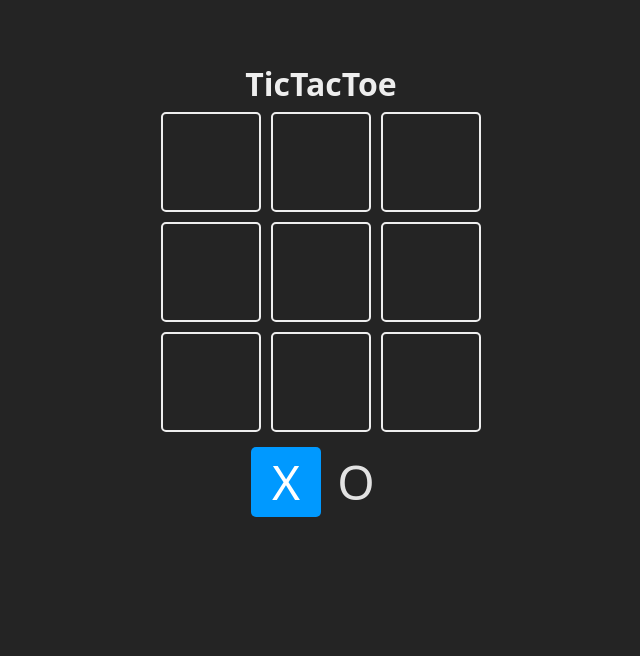
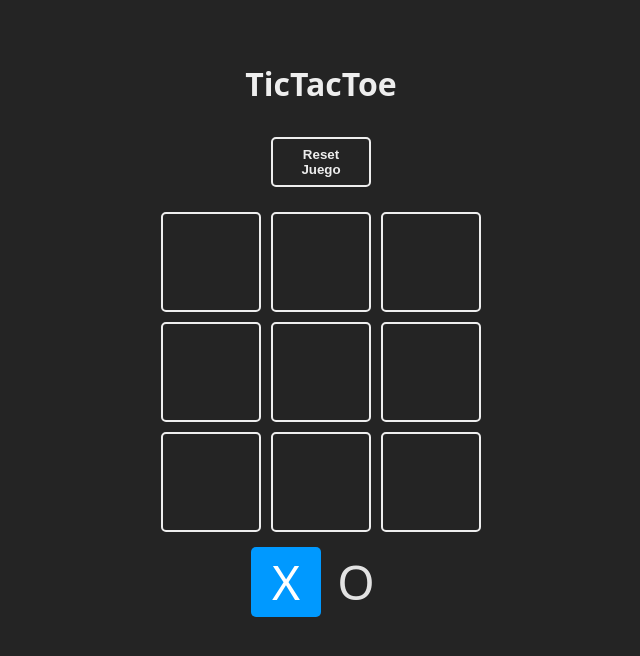
Before and after one commit to JordiPalacios/TicTacToe, a React (Vite) app in the folder 01-TicTacToe/: page / in a window 1280 px wide. Shown: the top 656 px of the page, without its empty margins (319-959 px from the left). Built offline with nearby package versions, Linux system fonts and the light colour scheme.

Commit message:
Mostrar_Empate

```diff
--- a/01-TicTacToe/src/App.jsx
+++ b/01-TicTacToe/src/App.jsx
@@ -81,12 +81,15 @@ function App() {
     const newWinner = checkWinner(newBoard)
     if (newWinner) {
       setWinner(newWinner)
-    } //TODO: check if game is over
+    } else if (!newBoard.includes(null)) {
+      setWinner(false)
+    }
   }
 
   return (
     <main className="board">
       <h1>TicTacToe</h1>
+      <button onClick={resetGame}>Reset Juego</button>
       <section className="game">
         {
           board.map((_, index) => {
```
